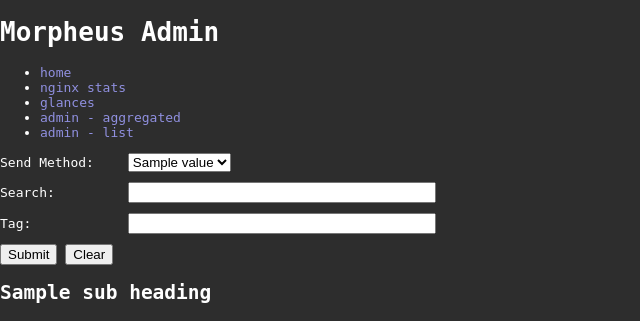
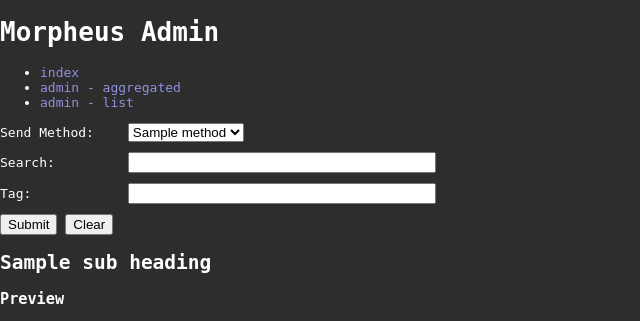
Before and after one commit to tutorcruncher/morpheus, a Python web app: template morpheus/app/templates/admin-get.jinja in a window 1280 px wide; the page is wider, and only the part inside the window is pictured. Shown: the top 321 px of that part, without its empty margins (0-640 px from the left). Run offline with Jinja, Linux system fonts and the light colour scheme; the template is opened without the code that fills it: most values are stand-ins (such as "Sample title", 1, 10 or a date in 2020).

Commit message:
tweak admin views

```diff
--- a/morpheus/app/templates/admin-base.jinja
+++ b/morpheus/app/templates/admin-base.jinja
@@ -10,19 +10,17 @@
 <body class="admin">
   <h1>Morpheus Admin</h1>
   <ul>
-    <li><a href="/">home</a></li>
-    <li><a target="_blank" href="/nginx-stats">nginx stats</a></li>
-    <li><a target="_blank" href="/glances">glances</a></li>
-    <li><a href="/admin/">admin - aggregated</a></li>
-    <li><a href="/admin/list/">admin - list</a></li>
+    <li><a href="{{ url('index') }}">index</a></li>
+    <li><a href="{{ url('admin') }}?method={{ method }}">admin - aggregated</a></li>
+    <li><a href="{{ url('admin-list') }}?method={{ method }}">admin - list</a></li>
   </ul>
-  <form action="." method="get">
+  <form action="{{ form_action or '.' }}" method="get">
     <div class="form-group">
       <label for="method">Send Method:</label>
       <select name="method" id="method">
-        {% for method in methods %}
-        <option value="{{ method.value }}"{% if method.selected %} selected="selected"{% endif %}>
-          {{ method.value }}
+        {% for method_ in methods %}
+        <option value="{{ method_ }}"{% if method_ == method %} selected="selected"{% endif %}>
+          {{ method_ }}
         </option>
         {% endfor %}
       </select>
--- a/morpheus/app/views.py
+++ b/morpheus/app/views.py
@@ -283,7 +283,7 @@
         return from_unix_ms(ts).strftime('%a %Y-%m-%d %H:%M')
 
     def _events(self, data):
-        for event in data['_source'].get('events', []):
+        for event in reversed(data['_source'].get('events', [])):
             yield dict(
                 status=event['status'],
                 datetime=self._strftime(event['ts']),
@@ -483,6 +483,7 @@
             preview_url=f'{self.request.scheme}://{self.request.host}{preview_uri}',
             details_url=f'{self.request.scheme}://{self.request.host}{details_uri}',
             json_display=highlight(data, JsonLexer(), HtmlFormatter()),
+            form_action=self.app.router['admin-list'].url_for(),
         )
 
 
```
Also changed, not shown: morpheus/app/utils.py (+7 -2 lines).
